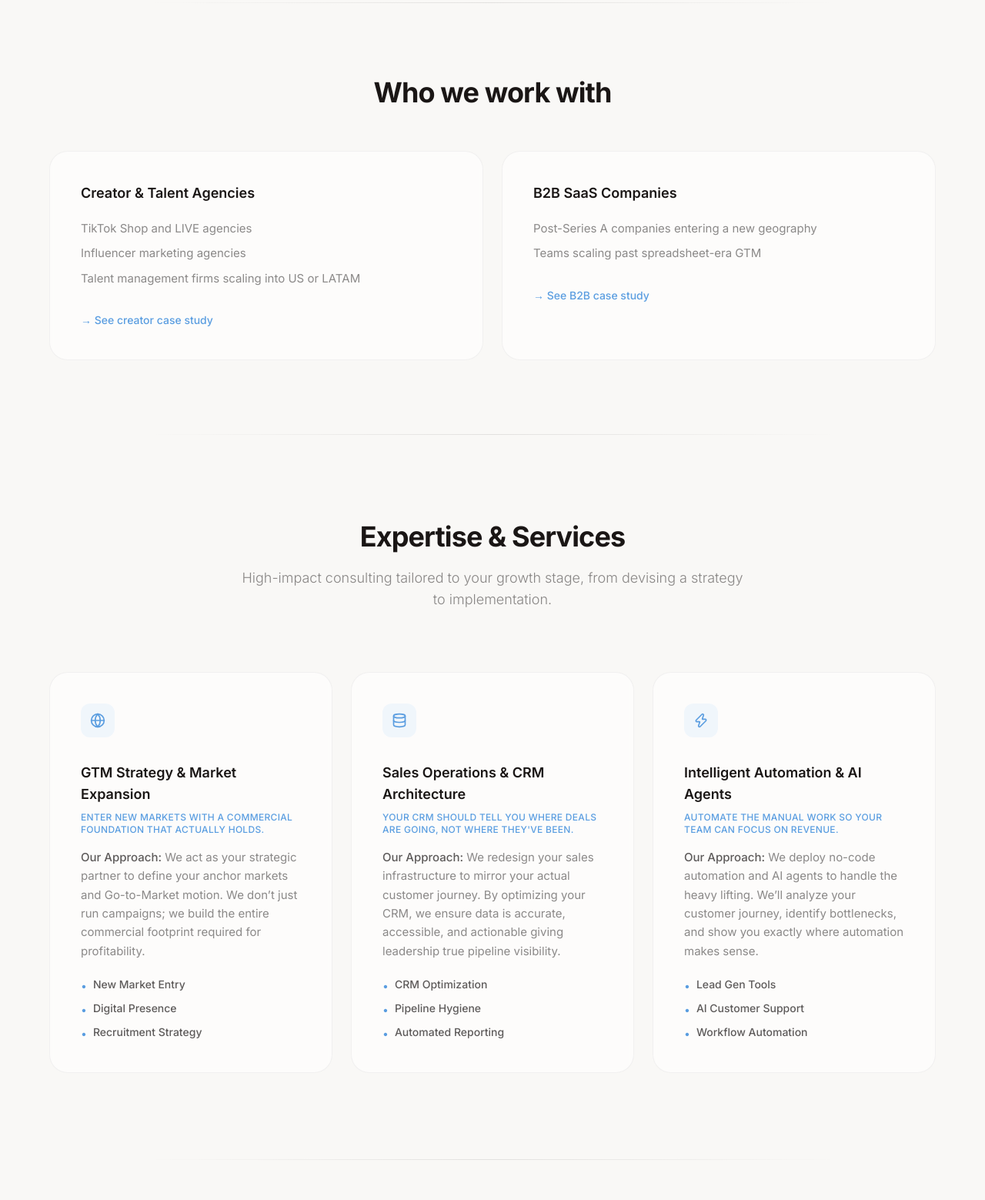
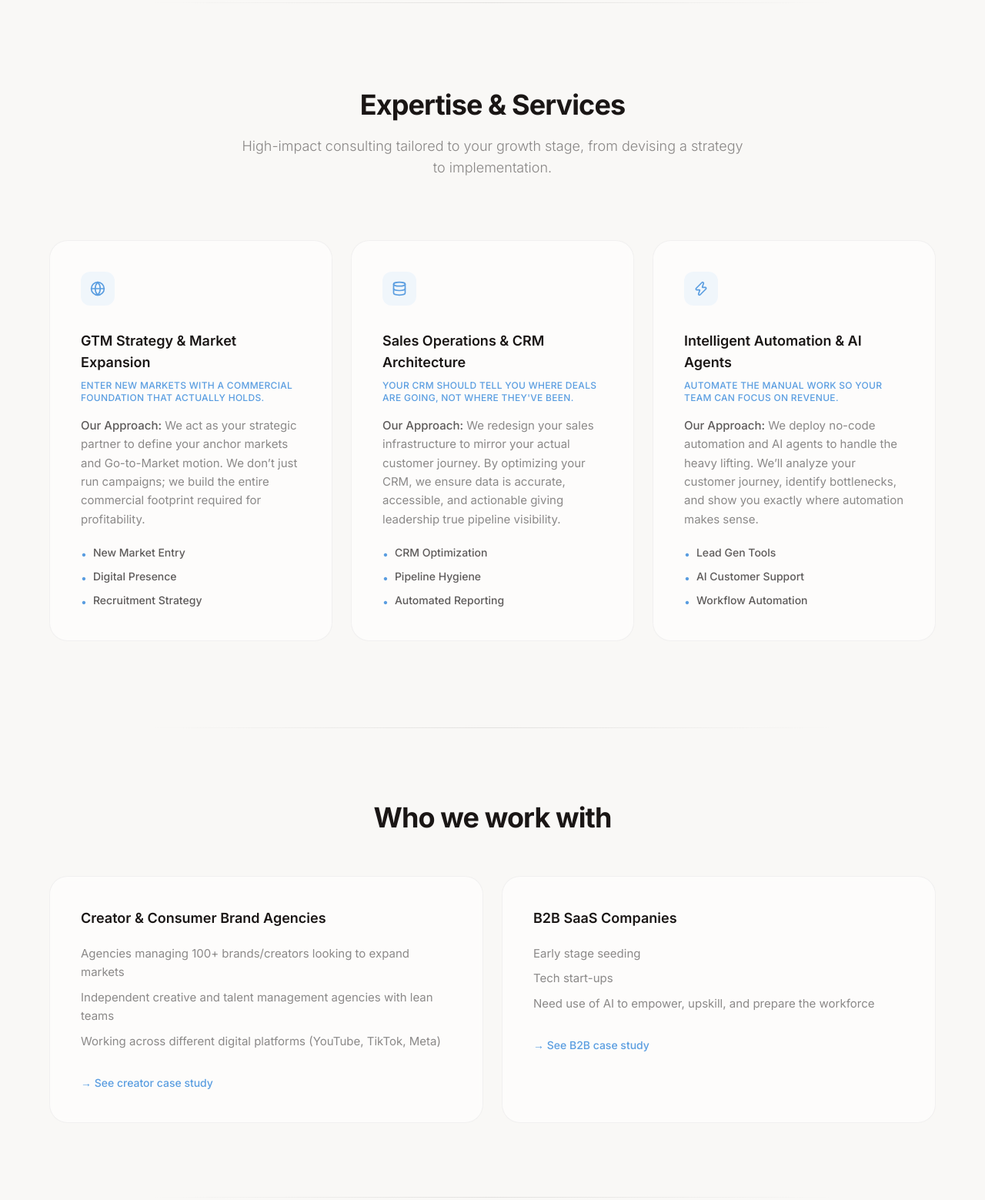
Before and after one commit to sofiapoblano-del/consulting-website, a plain HTML site: page index.html in a window 1280 px wide. Shown: the part 1111-2670 px from the top of the page at 77% size. Drawn offline with nearby package versions, Linux system fonts and the light colour scheme.

Commit message:
move who we work with below services, update content
Co-Authored-By: Claude Sonnet 4.6 <noreply@anthropic.com>

```diff
--- a/index.html
+++ b/index.html
@@ -131,37 +131,6 @@
     <!-- Divider gradient -->
     <div class="h-px bg-gradient-to-r from-transparent via-warm/10 to-transparent max-w-4xl mx-auto"></div>
 
-    <!-- Who We Work With Section -->
-    <section class="py-24 px-8">
-        <div class="max-w-6xl mx-auto">
-            <div class="text-center mb-14">
-                <h2 class="text-3xl md:text-4xl font-bold tracking-tight text-warm">Who we work with</h2>
-            </div>
-            <div class="grid grid-cols-1 md:grid-cols-2 gap-6">
-                <div class="bg-white/60 backdrop-blur-sm p-10 rounded-3xl border border-warm/5">
-                    <h3 class="text-lg font-semibold text-warm mb-5">Creator &amp; Talent Agencies</h3>
-                    <ul class="space-y-2 text-[15px] text-warm/50 leading-relaxed">
-                        <li>TikTok Shop and LIVE agencies</li>
-                        <li>Influencer marketing agencies</li>
-                        <li>Talent management firms scaling into US or LATAM</li>
-                    </ul>
-                    <a href="#testimonials" class="inline-block mt-8 text-sm font-medium text-accent-deep hover:text-warm transition">&rarr; See creator case study</a>
-                </div>
-                <div class="bg-white/60 backdrop-blur-sm p-10 rounded-3xl border border-warm/5">
-                    <h3 class="text-lg font-semibold text-warm mb-5">B2B SaaS Companies</h3>
-                    <ul class="space-y-2 text-[15px] text-warm/50 leading-relaxed">
-                        <li>Post-Series A companies entering a new geography</li>
-                        <li>Teams scaling past spreadsheet-era GTM</li>
-                    </ul>
-                    <a href="#testimonials" class="inline-block mt-8 text-sm font-medium text-accent-deep hover:text-warm transition">&rarr; See B2B case study</a>
-                </div>
-            </div>
-        </div>
-    </section>
-
-    <!-- Divider -->
-    <div class="h-px bg-gradient-to-r from-transparent via-warm/10 to-transparent max-w-4xl mx-auto"></div>
-
     <!-- Services Section -->
     <section id="services" class="py-28 px-8">
         <div class="max-w-6xl mx-auto">
@@ -214,6 +183,38 @@
                         <li class="flex gap-2"><span class="text-accent-deep group-hover:text-white mt-0.5 transition-colors">&bull;</span><span class="font-medium text-warm/70 group-hover:text-white transition-colors">AI Customer Support</span></li>
                         <li class="flex gap-2"><span class="text-accent-deep group-hover:text-white mt-0.5 transition-colors">&bull;</span><span class="font-medium text-warm/70 group-hover:text-white transition-colors">Workflow Automation</span></li>
                     </ul>
+                </div>
+            </div>
+        </div>
+    </section>
+
+    <!-- Divider -->
+    <div class="h-px bg-gradient-to-r from-transparent via-warm/10 to-transparent max-w-4xl mx-auto"></div>
+
+    <!-- Who We Work With Section -->
+    <section class="py-24 px-8">
+        <div class="max-w-6xl mx-auto">
+            <div class="text-center mb-14">
+                <h2 class="text-3xl md:text-4xl font-bold tracking-tight text-warm">Who we work with</h2>
+            </div>
+            <div class="grid grid-cols-1 md:grid-cols-2 gap-6">
+                <div class="bg-white/60 backdrop-blur-sm p-10 rounded-3xl border border-warm/5">
+                    <h3 class="text-lg font-semibold text-warm mb-5">Creator &amp; Consumer Brand Agencies</h3>
+                    <ul class="space-y-2 text-[15px] text-warm/50 leading-relaxed">
+                        <li>Agencies managing 100+ brands/creators looking to expand markets</li>
+                        <li>Independent creative and talent management agencies with lean teams</li>
+                        <li>Working across different digital platforms (YouTube, TikTok, Meta)</li>
+                    </ul>
+                    <a href="#testimonials" class="inline-block mt-8 text-sm font-medium text-accent-deep hover:text-warm transition">&rarr; See creator case study</a>
+                </div>
+                <div class="bg-white/60 backdrop-blur-sm p-10 rounded-3xl border border-warm/5">
+                    <h3 class="text-lg font-semibold text-warm mb-5">B2B SaaS Companies</h3>
+                    <ul class="space-y-2 text-[15px] text-warm/50 leading-relaxed">
+                        <li>Early stage seeding</li>
+                        <li>Tech start-ups</li>
+                        <li>Need use of AI to empower, upskill, and prepare the workforce</li>
+                    </ul>
+                    <a href="#testimonials" class="inline-block mt-8 text-sm font-medium text-accent-deep hover:text-warm transition">&rarr; See B2B case study</a>
                 </div>
             </div>
         </div>
```
